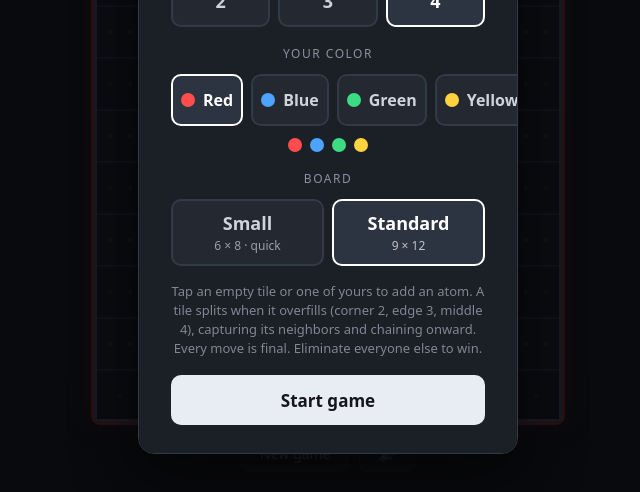
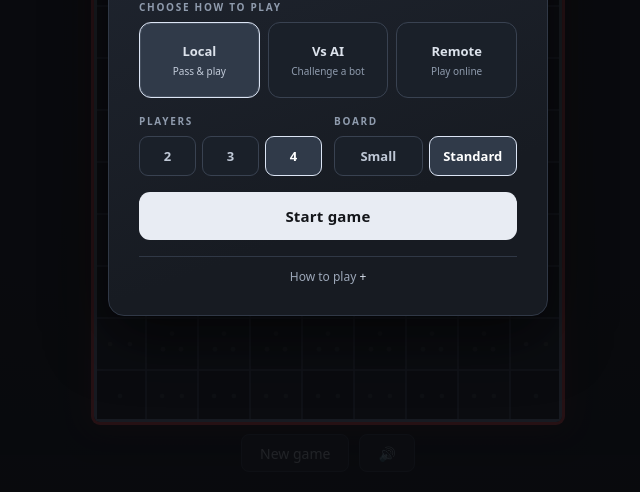
Before and after one commit to kelbrictech/galaxybang, a plain HTML site: page last-player-standing.html in a window 1280 px wide. Shown: the part 308-800 px from the top of the page, without its empty margins (312-952 px from the left). Drawn offline with Linux system fonts and the light colour scheme.

Commit message:
Declutter landing screen with focused setup flow (#3)

```diff
--- a/last-player-standing.html
+++ b/last-player-standing.html
@@ -161,6 +161,73 @@
   .secondary:active { background: #262b34; }
   .remote-code { font-size: 30px; letter-spacing: 7px; font-weight: 800; color: #fff; padding: 12px; background: #11151b; border: 1px dashed #657087; border-radius: 10px; }
   .remote-input { width: 100%; box-sizing: border-box; min-height: 48px; border-radius: 9px; border: 1px solid #3a4150; background: #11151b; color: #fff; text-align: center; font-size: 20px; letter-spacing: 4px; text-transform: uppercase; }
+
+  /* Landing screen: calm hierarchy, compact controls, progressive disclosure */
+  .panel.menu-panel {
+    width: min(92vw, 440px);
+    max-height: min(90dvh, 760px);
+    padding: clamp(20px, 5vw, 30px);
+    gap: 16px;
+    border-color: #303846;
+    background: linear-gradient(160deg, #202631 0%, #171b22 72%);
+    text-align: left;
+  }
+  .menu-brand { text-align: center; display: grid; gap: 5px; }
+  .menu-kicker { color: #8f9bb0; font-size: 10px; font-weight: 800; letter-spacing: 3px; text-transform: uppercase; }
+  .menu-brand h1 { font-size: clamp(32px, 8vw, 42px); letter-spacing: -1.8px; line-height: 1; margin: 0; color: #f4f6fa; }
+  .menu-brand p { color: #929cac; font-size: 13px; }
+  .menu-section { display: grid; gap: 8px; }
+  .menu-section-head { display:flex; align-items:center; justify-content:space-between; gap:8px; }
+  .menu-label { color:#8f9bad; font-size:10px; font-weight:800; letter-spacing:1.7px; text-transform:uppercase; }
+  .mode-grid { display:grid; grid-template-columns:repeat(3,minmax(0,1fr)); gap:8px; }
+  .mode-card {
+    min-width:0; min-height:76px; padding:11px 7px; display:flex; flex-direction:column;
+    align-items:center; justify-content:center; gap:5px; border-radius:12px;
+    border:1px solid #394251; background:#1a2029; color:#dce2eb; text-align:center;
+  }
+  .mode-card strong { font-size:13px; }
+  .mode-card span { font-size:10px; line-height:1.2; color:#8f9bad; }
+  .mode-card.selected { border-color:#dce5f5; background:#303a49; box-shadow:inset 0 0 0 1px rgba(220,229,245,.12); }
+  .mode-card.selected span { color:#c3ccda; }
+  .setting-grid { display:grid; grid-template-columns:1fr 1fr; gap:12px; }
+  .choice-row { display:flex; gap:6px; }
+  .choice-row button {
+    flex:1; min-width:0; min-height:40px; border-radius:9px; border:1px solid #394251;
+    background:#1a2029; color:#bfc8d6; font-size:13px; font-weight:700; padding:7px 5px;
+  }
+  .choice-row button.selected { color:#fff; border-color:#dce5f5; background:#303a49; }
+  .color-row { display:flex; gap:9px; align-items:center; }
+  .color-pick {
+    width:31px; height:31px; padding:4px; border-radius:50%; border:2px solid transparent;
+    background:transparent; display:grid; place-items:center;
+  }
+  .color-pick .dot { display:block; width:17px; height:17px; border-radius:50%; }
+  .color-pick.selected { border-color:#f0f3f8; }
+  .menu-actions { display:grid; gap:8px; }
+  .menu-panel .primary { min-height:48px; border-radius:11px; font-size:15px; letter-spacing:.2px; }
+  .menu-panel .secondary { min-height:42px; border-radius:10px; font-size:13px; }
+  .join-box { display:grid; gap:8px; padding:12px; border:1px solid #394251; background:#171c24; border-radius:11px; }
+  .join-box[hidden], .menu-section[hidden] { display:none !important; }
+  .join-box .remote-input { min-height:44px; font-size:17px; letter-spacing:5px; }
+  .rules-disclosure { border-top:1px solid #303846; padding-top:11px; }
+  .rules-disclosure summary { color:#9ca7b8; cursor:pointer; font-size:12px; text-align:center; list-style:none; }
+  .rules-disclosure summary::-webkit-details-marker { display:none; }
+  .rules-disclosure summary:after { content:' +'; color:#d6deeb; }
+  .rules-disclosure[open] summary:after { content:' −'; }
+  .rules-disclosure .rules { margin:9px 2px 0; text-align:center; }
+  @media (max-height: 700px) {
+    .panel.menu-panel { gap:11px; padding:18px 22px; }
+    .mode-card { min-height:66px; }
+    .menu-brand h1 { font-size:32px; }
+  }
+  @media (max-width:360px) {
+    .mode-grid { gap:5px; }
+    .mode-card { min-height:70px; padding:8px 4px; }
+    .mode-card strong { font-size:12px; }
+    .mode-card span { font-size:9px; }
+    .setting-grid { gap:8px; }
+  }
+
 </style>
 </head>
 <body>
@@ -249,6 +316,7 @@ async function joinRemoteRoom(code){
   }catch(e){alert('Remote Play: '+e.message);}
 }
 function openRemoteLobby(){
+  panel.classList.remove('menu-panel');
   panel.innerHTML='<h1>Remote Room</h1><p>Share this code with the other players.</p><div class="remote-code" id="roomCode"></div><p id="lobbyStatus">Waiting for players…</p><button class="primary" id="roomStart">Start game</button><button class="secondary" id="roomLeave">Leave room</button>';
   panel.querySelector('#roomCode').textContent=remote.code;
   const start=panel.querySelector('#roomStart');start.style.display=remote.isHost?'':'none';
@@ -1065,73 +1133,119 @@ function tick() {
 function closeOverlay() { overlay.classList.remove('show'); }
 function openMenu() {
   setHue(-1);
+  panel.classList.add('menu-panel');
   panel.innerHTML = `
-    <h1>Last Player<br>Standing</h1>
-    <div class="label">Mode</div>
-    <div class="seg" data-key="mode">
-      <button data-v="local">Local</button>
-      <button data-v="ai">Vs AI</button>
-      <button data-v="remote">Remote</button>
+    <header class="menu-brand">
+      <div class="menu-kicker">Last player standing</div>
+      <h1>GalaxyBang</h1>
+      <p>One board. No safe moves. Be the last one standing.</p>
+    </header>
+
+    <section class="menu-section">
+      <div class="menu-label">Choose how to play</div>
+      <div class="mode-grid" role="group" aria-label="Game mode">
+        <button class="mode-card" data-mode="local" type="button"><strong>Local</strong><span>Pass & play</span></button>
+        <button class="mode-card" data-mode="ai" type="button"><strong>Vs AI</strong><span>Challenge a bot</span></button>
+        <button class="mode-card" data-mode="remote" type="button"><strong>Remote</strong><span>Play online</span></button>
+      </div>
+    </section>
+
+    <section class="menu-section" id="playerSettings">
+      <div class="setting-grid">
+        <div class="menu-section">
+          <div class="menu-label">Players</div>
+          <div class="choice-row" data-key="players">
+            ${[2,3,4].map(n=>`<button type="button" data-v="${n}">${n}</button>`).join('')}
+          </div>
+        </div>
+        <div class="menu-section">
+          <div class="menu-label">Board</div>
+          <div class="choice-row" data-key="board">
+            <button type="button" data-v="small">Small</button>
+            <button type="button" data-v="standard">Standard</button>
+          </div>
+        </div>
+      </div>
+    </section>
+
+    <section class="menu-section" id="colorSettings" hidden>
+      <div class="menu-label">Your color</div>
+      <div class="color-row" data-key="humanColor">
+        ${PLAYERS.map((p,i)=>`<button class="color-pick" type="button" data-v="${i}" aria-label="${p.name}" title="${p.name}"><span class="dot" style="background:${p.color}"></span></button>`).join('')}
+      </div>
+    </section>
+
+    <div class="menu-actions">
+      <button class="primary" id="startBtn" type="button">Start game</button>
+      <button class="secondary" id="joinToggle" type="button" hidden>Join with a room code</button>
+      <div class="join-box" id="joinBox" hidden>
+        <input class="remote-input" id="joinRoomCode" maxlength="6" placeholder="ENTER CODE" aria-label="Six-character room code" autocomplete="off" spellcheck="false">
+        <button class="primary" id="joinRemoteBtn" type="button">Join room</button>
+      </div>
     </div>
-    <div class="label">Players</div>
-    <div class="seg" data-key="players">
-      ${[2, 3, 4].map(n => `<button data-v="${n}">${n}</button>`).join('')}
-    </div>
-    <div class="label">Your color</div>
-    <div class="seg" data-key="humanColor">
-      ${PLAYERS.map((p, idx) => `<button data-v="${idx}" class="color-option"><span class="color-swatch"><span class="dot" style="background:${p.color}"></span>${p.name}</span></button>`).join('')}
-    </div>
-    <div class="dots" id="dots"></div>
-    <div class="label">Board</div>
-    <div class="seg" data-key="board">
-      <button data-v="small">Small<small>6 × 8 · quick</small></button>
-      <button data-v="standard">Standard<small>9 × 12</small></button>
-    </div>
-    <p class="rules">Tap an empty tile or one of yours to add an atom. A tile splits when it
-      overfills (corner 2, edge 3, middle 4), capturing its neighbors and chaining onward.
-      Every move is final. Eliminate everyone else to win.</p>
-    <button class="primary" id="startBtn" style="margin-top:6px">Start game</button>
-    <button class="secondary" id="joinRemoteBtn">Join with room code</button>
-    <input class="remote-input" id="joinRoomCode" maxlength="6" placeholder="ROOM CODE" aria-label="Room code">`;
+
+    <details class="rules-disclosure">
+      <summary>How to play</summary>
+      <p class="rules">Tap an empty tile or one of yours to add an atom. A tile splits when it reaches its limit: corners 2, edges 3, middle 4. The blast captures neighboring tiles and can trigger chain reactions. Eliminate every opponent to win.</p>
+    </details>
+  `;
+
   const refresh = () => {
-    panel.querySelectorAll('.seg').forEach(seg => {
-      const key = seg.dataset.key;
-      seg.querySelectorAll('button').forEach(b => {
-        const value = key === 'players' ? String(settings.players) : key === 'board' ? String(settings.board) : key === 'mode' ? String(settings.mode) : String(settings.humanColor);
-        b.classList.toggle('sel', value === b.dataset.v);
+    panel.querySelectorAll('[data-key]').forEach(group => {
+      const key=group.dataset.key;
+      group.querySelectorAll('button').forEach(button => {
+        const selected = key==='players' ? String(settings.players)===button.dataset.v
+          : key==='board' ? settings.board===button.dataset.v
+          : String(settings.humanColor)===button.dataset.v;
+        button.classList.toggle('selected',selected);
       });
     });
-    panel.querySelector('#dots').innerHTML = getTurnOrder()
-      .map(p => `<span class="dot" style="background:${PLAYERS[p].color}"></span>`).join('');
+    panel.querySelectorAll('[data-mode]').forEach(button => {
+      button.classList.toggle('selected',button.dataset.mode===settings.mode);
+      button.setAttribute('aria-pressed',String(button.dataset.mode===settings.mode));
+    });
+    panel.querySelector('#colorSettings').hidden = settings.mode!=='ai';
+    panel.querySelector('#joinToggle').hidden = settings.mode!=='remote';
+    panel.querySelector('#startBtn').textContent = settings.mode==='remote' ? 'Create room' : 'Start game';
+    panel.querySelector('#playerSettings').hidden = false;
   };
-  panel.querySelectorAll('.seg button').forEach(b => {
-    b.addEventListener('click', () => {
-      initAudio();
-      sfx.click();
-      const key = b.parentElement.dataset.key;
-      if (key === 'players') settings.players = Number(b.dataset.v);
-      if (key === 'board') settings.board = b.dataset.v;
-      if (key === 'mode') settings.mode = b.dataset.v;
-      if (key === 'humanColor') settings.humanColor = Number(b.dataset.v);
-      refresh();
-    });
-  });
-  panel.querySelector('#startBtn').addEventListener('click', () => {
+
+  panel.querySelectorAll('[data-mode]').forEach(button => button.addEventListener('click',()=>{
+    initAudio(); sfx.click(); settings.mode=button.dataset.mode; refresh();
+  }));
+  panel.querySelectorAll('[data-key] button').forEach(button => button.addEventListener('click',()=>{
     initAudio(); sfx.click();
-    if(settings.mode==='remote'){ createRemoteRoom(); return; }
+    const key=button.parentElement.dataset.key;
+    if(key==='players') settings.players=Number(button.dataset.v);
+    if(key==='board') settings.board=button.dataset.v;
+    if(key==='humanColor') settings.humanColor=Number(button.dataset.v);
+    refresh();
+  }));
+
+  panel.querySelector('#startBtn').addEventListener('click',()=>{
+    initAudio(); sfx.click();
+    if(settings.mode==='remote'){createRemoteRoom();return;}
     closeOverlay(); beginGame();
   });
-  const remoteMode = () => settings.mode === 'remote';
-  const joinBtn=panel.querySelector('#joinRemoteBtn'), codeInput=panel.querySelector('#joinRoomCode');
-  joinBtn.style.display=remoteMode()?'':'none'; codeInput.style.display=remoteMode()?'':'none';
-  const originalRefresh=refresh;
-  const refreshWithRemote=()=>{originalRefresh();joinBtn.style.display=remoteMode()?'':'none';codeInput.style.display=remoteMode()?'':'none';panel.querySelector('#startBtn').textContent=remoteMode()?'Create room':'Start game';};
-  panel.querySelectorAll('.seg button').forEach(b=>b.addEventListener('click',()=>setTimeout(refreshWithRemote,0)));
-  joinBtn.addEventListener('click',()=>{const code=codeInput.value.trim().toUpperCase();if(code.length!==6){alert('Enter the six-character room code.');return;}joinRemoteRoom(code);});
-  refreshWithRemote();
+  panel.querySelector('#joinToggle').addEventListener('click',()=>{
+    const box=panel.querySelector('#joinBox');
+    box.hidden=!box.hidden;
+    if(!box.hidden) panel.querySelector('#joinRoomCode').focus();
+  });
+  const join=()=>{
+    const input=panel.querySelector('#joinRoomCode');
+    const code=input.value.trim().toUpperCase();
+    if(code.length!==6){input.setCustomValidity('Enter the six-character room code.');input.reportValidity();return;}
+    input.setCustomValidity(''); joinRemoteRoom(code);
+  };
+  panel.querySelector('#joinRemoteBtn').addEventListener('click',join);
+  panel.querySelector('#joinRoomCode').addEventListener('keydown',event=>{if(event.key==='Enter')join();});
+  panel.querySelector('#joinRoomCode').addEventListener('input',event=>{event.target.value=event.target.value.toUpperCase().replace(/[^A-Z0-9]/g,'');});
+  refresh();
   overlay.classList.add('show');
 }
 function openResult() {
+  panel.classList.remove('menu-panel');
   const w = PLAYERS[winner];
   if(settings.mode==='remote'){
     panel.innerHTML = `<h1 style="color:${w.color}">${w.name} wins!</h1><p>Remote game complete.</p>${remote.isHost?'<button class="primary" id="remoteAgain">Play again</button>':'<p>Waiting for the host to start another game…</p>'}<button class="secondary" id="remoteMenu">Leave room</button>`;
```
